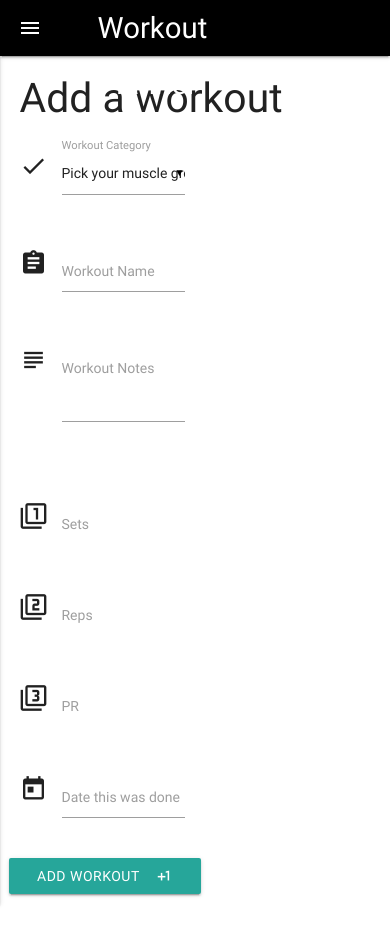
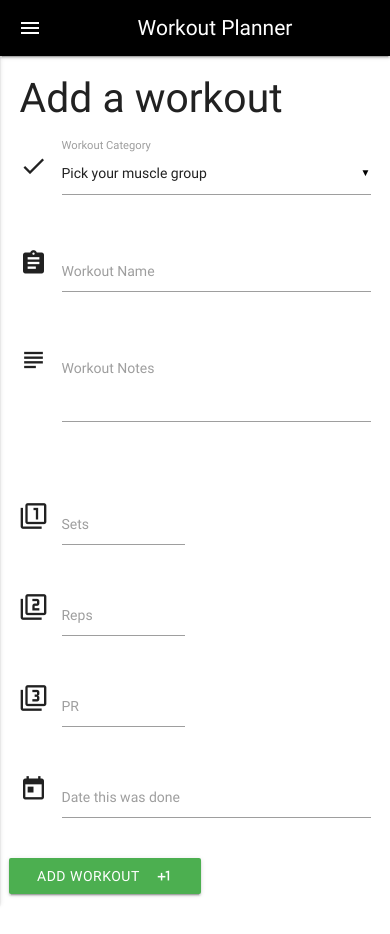
Before and after one commit to FirasH94/Python-Data-Centric-Milestone-Project, a Flask app: page /add_workout in a window 390 px wide. Run offline with Flask 2, Linux system fonts and the light colour scheme; data that the repository does not hold is empty; some libraries are stand-ins or nearby versions.

Commit message:
Added meta device width to fix site responsiveness, repositioned buttons to the right and added a modal.

```diff
--- a/static/css/style.css
+++ b/static/css/style.css
@@ -22,6 +22,7 @@
 
 .workout_header {
     margin-top: 15px;
+    width: -webkit-fill-available !important;
 }
 
 .icon-main {
@@ -51,3 +52,23 @@
     background-color: white;
     color: green;
 }
+
+.button-field {
+    width: 100% !important;
+    float: right !important;
+}
+
+.button-right {
+float: right !important;
+}
+
+.title {
+    font-size: 2rem !important;
+    margin-left: 20px !important;
+}
+
+@media only screen and (max-width: 600px) {
+ .title {
+    font-size: 1.5rem !important;
+}
+}
--- a/templates/addworkout.html
+++ b/templates/addworkout.html
@@ -4,7 +4,7 @@
 <div class="row">
   <form action="{{ url_for('insert_workout') }}" method="POST" class="col s12">
     <div class="row">
-      <div class="input-field col s6 m6">
+      <div class="input-field col xs12 s12 m6">
         <i class="material-icons prefix">check</i>
         <select multiple class="icons" id="category" name="muscle_name">
           <option value="" disabled selected>Pick your muscle group</option>
@@ -16,7 +16,7 @@
       </div>
     </div>
     <div class="row">
-      <div class="input-field col s6">
+      <div class="input-field col xs12 s12 m6">
         <i class="material-icons prefix">assignment</i>
         <input
           id="workout_name"
@@ -28,7 +28,7 @@
       </div>
     </div>
     <div class="row">
-      <div class="input-field col s6">
+      <div class="input-field col xs12 s12 m6">
         <i class="material-icons prefix">subject</i>
         <textarea
           name="workout_notes"
@@ -40,39 +40,38 @@
     </div>
     <div class="row"></div>
     <div class="row">
-      <div class="input-field inline col s1">
+      <div class="input-field inline col xs6 s6 m1">
         <i class="material-icons prefix">filter_1</i>
         <input id="sets" name="sets" type="text" class="validate" />
         <label for="sets">Sets</label>
       </div>
     </div>
     <div class="row">
-      <div class="input-field inline col s1">
+      <div class="input-field inline col xs6 s6 m1">
         <i class="material-icons prefix">filter_2</i>
         <input id="reps" name="reps" type="text" class="validate" />
         <label for="reps">Reps</label>
       </div>
     </div>
     <div class="row">
-      <div class="input-field inline col s1">
+      <div class="input-field inline col xs6 s6 m1">
         <i class="material-icons prefix">filter_3</i>
         <input id="pr_weight" name="pr_weight" type="text" class="validate" />
         <label for="pr_weight">PR</label>
       </div>
     </div>
     <div class="row">
-      <div class="input-field col s6" id="matfix">
+      <div class="input-field col xs12 s12 m6" id="matfix">
         <i class="material-icons prefix">today</i>
         <input  id="workout_date"  name="workout_date" type="text" class="datepicker" />
         <label for="icon_prefix">Date this was done</label>
       </div>
     </div>
     <div class="row">
-      <button class="btn waves-effect waves-light" type="submit" name="action">Add Workout
+      <button class="btn waves-effect waves-light green" type="submit" name="action">Add Workout
         <i class="material-icons right">plus_one</i>
       </button>
     </div>
   </form>
-
   {% endblock %}
 </div>
--- a/templates/base.html
+++ b/templates/base.html
@@ -1,6 +1,10 @@
 <!DOCTYPE html>
 <html>
   <head>
+  <!-- Required meta tags -->
+    <meta charset="utf-8">
+    <meta name="viewport" content="width=device-width, initial-scale=1, shrink-to-fit=no">
+
     <link href="https://fonts.googleapis.com/icon?family=Material+Icons" rel="stylesheet"/>
     <link rel="stylesheet" href="https://cdnjs.cloudflare.com/ajax/libs/materialize/0.100.2/css/materialize.min.css"/>
     <link rel="stylesheet" href="{{url_for('static', filename='css/style.css')}}" type="text/css" />
@@ -9,7 +13,7 @@
     <header>
       <nav>
         <div class="nav-wrapper black">
-          <a href="{{url_for('get_workouts')}}" class="brand-logo">Workout Planner</a>
+         <a href="{{url_for('get_workouts')}}" class="brand-logo title">Workout Planner</a>
           <a href="#" data-activates="mobile-demo" class="button-collapse"><i class="material-icons">menu</i></a>
           <ul id="nav-mobile" class="right hide-on-med-and-down">
                     <li><a href="{{url_for('get_workouts')}}">Home</a></li>
@@ -35,6 +39,8 @@
         $(".collapsible").collapsible();
         $("select").material_select();
         $(".button-collapse").sideNav();
+        $('.modal').modal();
+        $('.dropdown-trigger').dropdown();
       });
 
       $(".datepicker").pickadate({
@@ -50,5 +56,6 @@
         e.stopPropagation();
       });
     </script>
+
   </body>
 </html>
```
Also changed, not shown: templates/categories.html (+15 -3 lines), templates/editworkout.html (+7 -7 lines), templates/workouts.html (+12 -1 lines).
